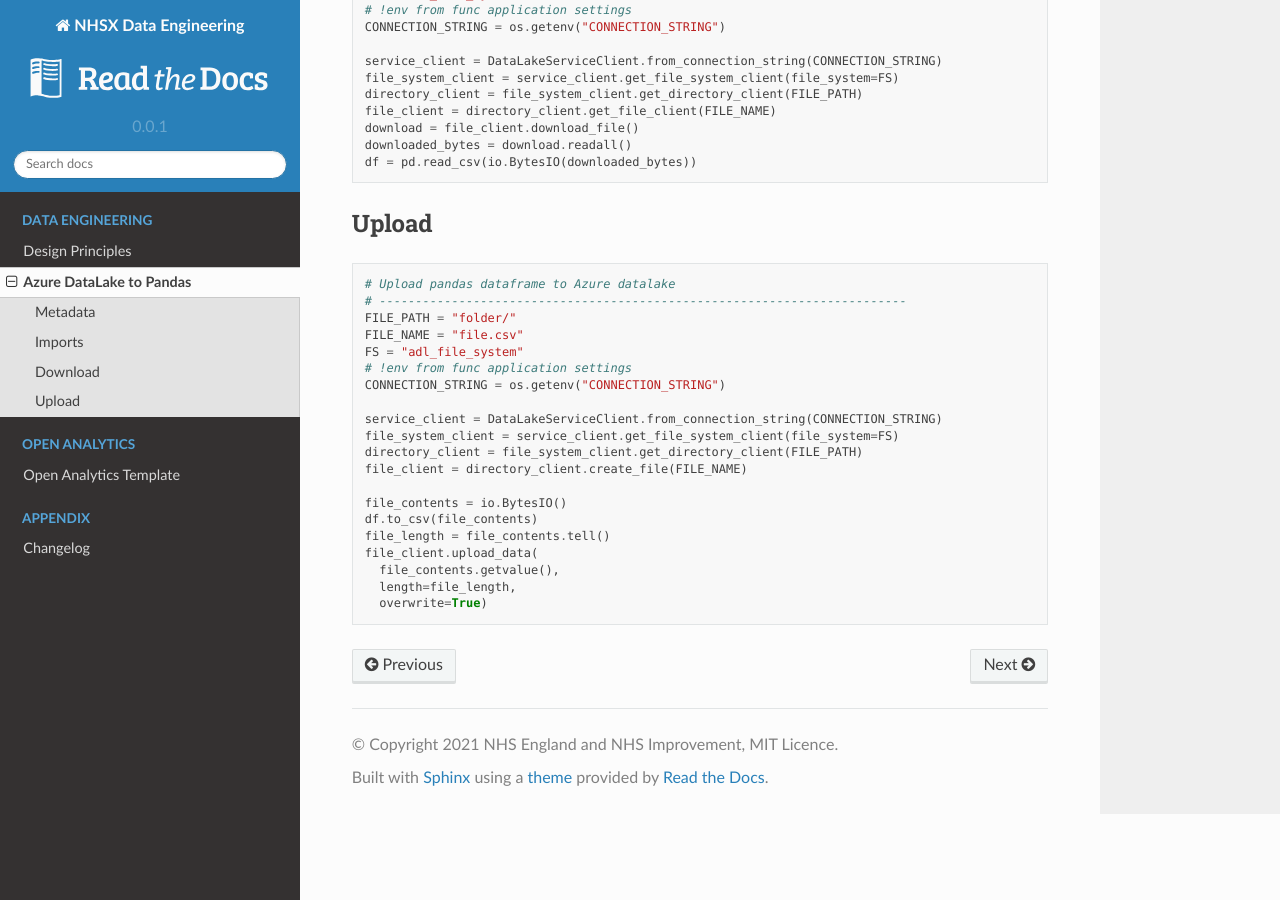
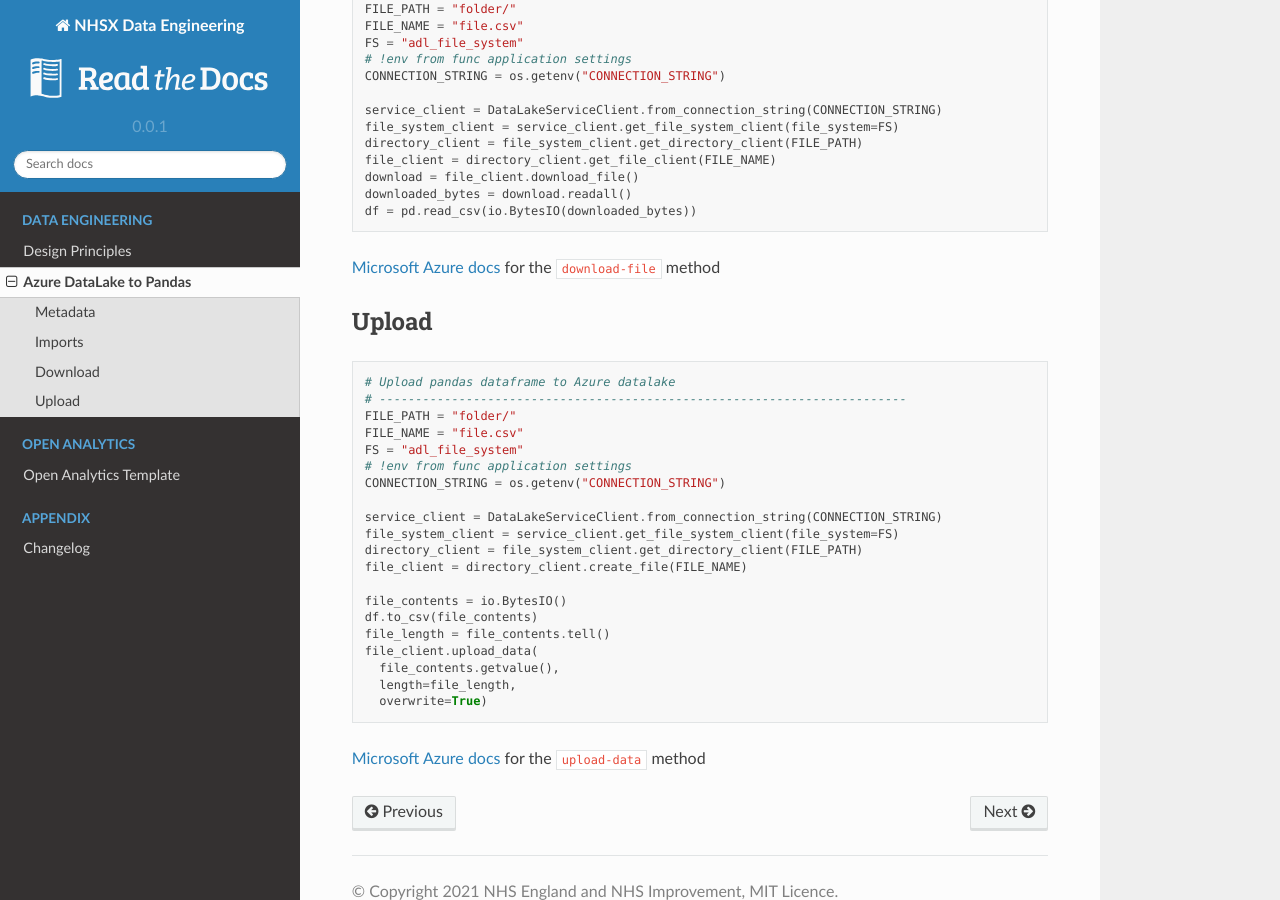
Before and after one commit to nhsx/au-data-engineering, a Sphinx documentation site: the page built from docs/source/pandas2adl.rst, in a window 1280 px wide and 900 px high, scrolled down 1134 px. Built offline with Sphinx 7.4.7 and the Read the Docs theme 2.0.0, drawn with Linux system fonts in a browser that asks for light colours; some of the changed text lies outside the part shown.

Commit message:
Update pandas2adl.rst
Links

```diff
--- a/docs/source/pandas2adl.rst
+++ b/docs/source/pandas2adl.rst
@@ -2,7 +2,10 @@
 Azure DataLake to Pandas
 ************************
 
-Azure function app to pull/push Azure Datalake files to ``pandas`` dataframe in memory. To avoid the 500mb limit of the ``tmp/`` folder.
+Azure function app to pull/push Azure Datalake files to ``pandas`` dataframe in memory. To avoid the 500mb limit of the ``/tmp`` folder.
+
+`Microsoft Azure docs <https://docs.microsoft.com/en-us/python/api/azure-storage-file-datalake/azure.storage.filedatalake.datalakefileclient?view=azure-python#methods>`_ ``azure-storage-file-datalake`` methods
+
 
 Metadata
 ========
@@ -69,6 +72,8 @@ Download
     downloaded_bytes = download.readall()
     df = pd.read_csv(io.BytesIO(downloaded_bytes))
 
+`Microsoft Azure docs <https://docs.microsoft.com/en-us/python/api/azure-storage-file-datalake/azure.storage.filedatalake.datalakefileclient?view=azure-python#download-file-offset-none--length-none----kwargs->`_ for the ``download-file`` method
+
 Upload
 ======
 
@@ -94,3 +99,5 @@ Upload
       file_contents.getvalue(),
       length=file_length,
       overwrite=True)
+
+`Microsoft Azure docs <https://docs.microsoft.com/en-us/python/api/azure-storage-file-datalake/azure.storage.filedatalake.datalakefileclient?view=azure-python#upload-data-data--length-none--overwrite-false----kwargs->`_ for the ``upload-data`` method
```
